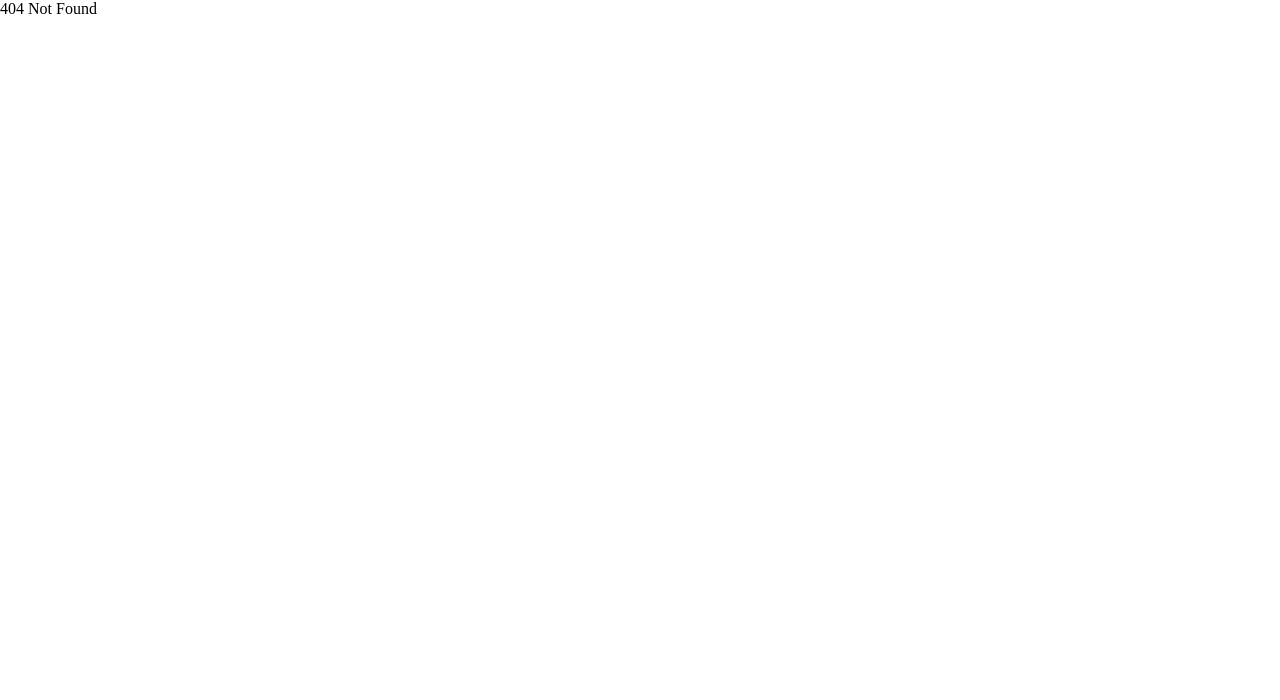
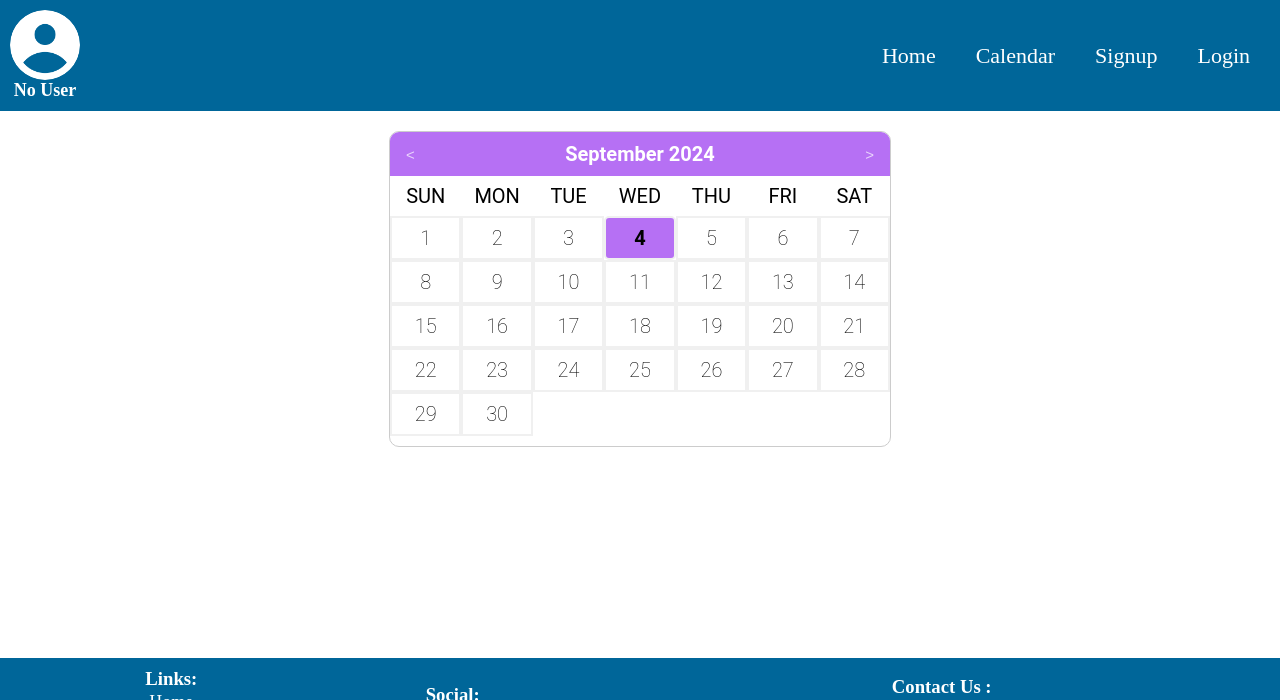
Before and after one commit to MaheshwariButle07/cyber-attend-using-react, a React app in the folder client/: page /calendar in a window 1280 px wide. Before the commit this address had no page. Shown: the top 700 px of the page. Built offline with nearby package versions, Linux system fonts and the light colour scheme.

Commit message:
added calander

```diff
--- a/client/src/components/Footer/Footer.css
+++ b/client/src/components/Footer/Footer.css
@@ -2,6 +2,7 @@
     text-decoration: none;
     margin: 0;
 }
+
 
 .footer-container{
     background-color: #006699;
@@ -10,6 +11,11 @@
     display: flex;
     align-items: center;
     justify-content: space-evenly;
+    position: absolute;
+    bottom: 0;
+    width: 98.5%;
+
+
 }
 
 
@@ -27,7 +33,7 @@
     text-decoration: none;
 }
 
-.footer-social-container{
+.footer-social-container , .footer-contact-container{
     display: flex;
     flex-direction: column;
     align-items: center;
@@ -49,7 +55,8 @@
 
 
 @media screen and (max-width:1000px) {
-    .footer-container{
-       display: none;
+    .footer-list-container, .footer-social-container{
+        display: none;
     }
+
 }
--- a/client/src/components/Footer/Footer.js
+++ b/client/src/components/Footer/Footer.js
@@ -36,7 +36,7 @@ function Footer() {
   }, []);
 
   return (
-    <div>
+    <div className="footer">
       <div className="footer-container">
 
 
@@ -91,7 +91,7 @@ function Footer() {
           </div>
         </ul>
 
-        <ul type="none" className="footer-social-container">
+        <ul type="none" className="footer-contact-container">
           <h3>Contact Us : </h3>
           <div>
 
--- a/client/src/components/Navbar/Navbar.js
+++ b/client/src/components/Navbar/Navbar.js
@@ -56,8 +56,8 @@ function Navbar() {
             <li className="list">Home</li>
           </Link>
 
-          <Link to="/bmi-calculator">
-            <li className="list">Calander</li>
+          <Link to="/calendar">
+            <li className="list">Calendar</li>
           </Link>
 
           <Link to="/signup">
@@ -87,7 +87,7 @@ function Navbar() {
             <li className="list"><img className="item-logo" src={home} alt=""/></li>
           </Link>
 
-          <Link to="/calander">
+          <Link to="/calendar">
           <li className="list"><img className="item-logo" src={calander}  alt=""/></li>
           </Link>
 
--- a/client/src/index.js
+++ b/client/src/index.js
@@ -5,6 +5,7 @@ import Home from './views/Home/Home';
 import Login from './views/Login/Login';
 import Signup from './views/Signup/Signup';
 import Holiday from './views/Holiday/Holiday';
+import Calendar from './views/Calendar/Calendar';
 
 
 
@@ -28,6 +29,10 @@ const router = createBrowserRouter([
   element: <Holiday/>
 },
 {
+  path: '/calendar',
+  element: <Calendar/>
+},
+{
   path: '*',
   element: '404 Not Found'
 }
--- /dev/null
+++ b/client/src/views/Calendar/Calendar.css
@@ -0,0 +1,100 @@
+
+.calendar {
+    width: 500px;
+    margin: 20px auto;
+    border: 1.5px solid #ccc;
+    border-radius: 10px;
+    overflow: hidden;
+    padding-bottom:10px ;
+    box-shadow: 0 4px 12 px black;
+    font-family: 'roboto','sans-serif';
+    font-size: 20px;
+  }
+
+  .header {
+    display: flex;
+    justify-content: space-between;
+    align-items: center;
+    background-color: #b670f4;
+    color: white;
+    padding: 10px;
+    font-size: 20px;
+    font-weight: bold;
+  }
+
+  .header button{
+    background:none;
+    border: none;
+    color: white;
+    font-size: 15px;
+    opacity: .7;  /* transperency */
+    cursor: pointer;
+   }
+
+  .day-names, .days {
+    display: grid;
+    grid-template-columns: repeat(7, 1fr);
+
+  }
+
+  .day-name, .day {
+    display: flex;
+    justify-content: center;
+    align-items: center;
+    height: 40px;
+    flex-wrap: wrap;
+  }
+
+  .day {
+    cursor: pointer;
+    border:2px solid #f0f0f0 ;
+    transition: background-color 0.3s;
+  }
+
+  .today {
+    background-color:#b670f4;
+     border-radius: 5px;
+     text-align: center;
+     font-weight: bold;
+  }
+
+  .selected {
+    border: 2px solid blue;
+  }
+
+  .status-p {
+    background-color: lightgreen; /* present */
+  }
+
+  .status-a {
+    background-color: lightcoral; /* absent */
+  }
+
+  .status-f {
+    background-color: lightgray; /* future */
+  }
+
+  .status-prev-absent {
+    border: 2px solid red; /* Highlight previous day's absence */
+  }
+
+  .empty-day {
+    background-color: transparent;
+  }
+
+
+
+  @media screen and (max-width:1000px) {
+    .calander{
+      width: 80%;
+     }
+
+     .header{
+      font-size: 30px;
+      font-weight: bold;
+     }
+
+     .header button{
+      font-size: 30px;
+     }
+  }
--- /dev/null
+++ b/client/src/views/Calendar/Calendar.js
@@ -0,0 +1,99 @@
+
+import React, { useState } from 'react';
+import './Calendar.css';
+import Navbar from "../../components/Navbar/Navbar"
+import Footer from "../../components/Footer/Footer"
+
+function Calendar() {
+  const [currentDate, setCurrentDate] = useState(new Date());
+  const [selectedDate, setSelectedDate] = useState(null);
+
+  const dayNames = ['SUN', 'MON', 'TUE', 'WED', 'THU', 'FRI', 'SAT'];
+
+  const getDaysInMonth = (date) => {
+    const year = date.getFullYear();
+    const month = date.getMonth();
+    const startDay = new Date(year, month, 1).getDay();
+    const daysInMonth = [];
+    const daysInMonthCount = new Date(year, month + 1, 0).getDate();
+
+    for (let i = 0; i < startDay; i++) {
+      daysInMonth.push(null);
+    }
+
+    for (let i = 1; i <= daysInMonthCount; i++) {
+      daysInMonth.push(new Date(year, month, i));
+    }
+
+    return { daysInMonth, startDay };
+  };
+
+  const { daysInMonth, startDay } = getDaysInMonth(currentDate);
+
+  const prevMonth = () => {
+    setCurrentDate(new Date(currentDate.getFullYear(), currentDate.getMonth() - 1, 1));
+  };
+
+  const nextMonth = () => {
+    setCurrentDate(new Date(currentDate.getFullYear(), currentDate.getMonth() + 1, 1));
+  };
+
+  const handleDateClick = (date) => {
+    setSelectedDate(date);
+  };
+
+  const getStatusForDay = (day) => {
+    if (!day) return 'empty';
+    const today = new Date().toDateString();
+    const dateKey = day.toDateString();
+    const savedTime = JSON.parse(localStorage.getItem(dateKey)) || { hours: 0 };
+
+    if (day.toDateString() > today) return 'future';
+    if (savedTime.hours >= 8) return 'present';
+    if (savedTime.hours > 0) return 'absent';
+    return 'no-status';
+  };
+
+  return (
+   <>
+   <Navbar />
+
+    <div className='calendar'>
+      <div className='header'>
+        <button className='header-button' onClick={prevMonth}>&lt;</button>
+        <span>
+          {currentDate.toLocaleString('default', { month: 'long' })} {currentDate.getFullYear()}
+        </span>
+        <button className='header-button' onClick={nextMonth}>&gt;</button>
+      </div>
+      <div className='day-names'>
+        {dayNames.map((day) => (
+          <div key={day} className='day-name'>{day}</div>
+        ))}
+      </div>
+      <div className='days'>
+        {Array.from({ length: startDay }).map((_, index) => (
+          <div key={index} className='empty-day'></div>
+        ))}
+        {daysInMonth.map((day, index) => (
+          <div
+            key={index}
+            className={`day
+              ${day && day.toDateString() === new Date().toDateString() ? 'today' : ''}
+              ${selectedDate && day && day.toDateString() === selectedDate.toDateString() ? 'selected' : ''}
+              ${day ? getStatusForDay(day) : ''}
+            `}
+            onClick={() => day && handleDateClick(day)}
+          >
+            {day ? day.getDate() : ''}
+          </div>
+        ))}
+      </div>
+    </div>
+
+    <Footer />
+   </>
+  );
+}
+
+export default Calendar;
```
